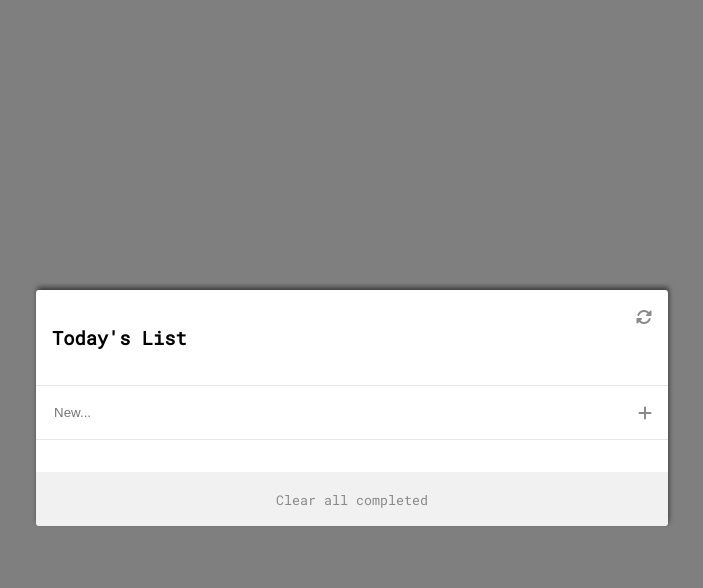
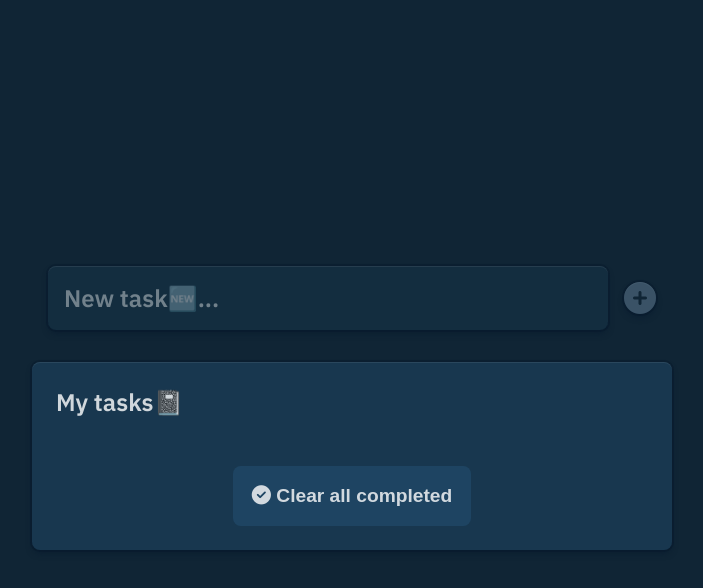
Before and after one commit to kaizipaul/to-do-list, a website built with webpack: page src/index.html in a window 1280 px wide. Both pictures are taken after a click on the icon 932 px from the left and 317 px from the top of the page. Shown: the whole page, without its empty margins (288-991 px from the left). Built offline with nearby package versions, Linux system fonts and the light colour scheme.

Commit message:
Improve UI elements and Update ReadMe

```diff
--- a/src/index.html
+++ b/src/index.html
@@ -5,24 +5,22 @@
     <meta http-equiv="X-UA-Compatible" content="IE=edge">
     <meta name="viewport" content="width=device-width, initial-scale=1.0">
     <title>To-do List</title>
-    <script src="https://kit.fontawesome.com/a738fb17fd.js" crossorigin="anonymous"></script>
+    <script src="https://kit.fontawesome.com/7fe3127ccf.js" crossorigin="anonymous"></script>
 </head>
 <body>
-    <section class="main-section">
-        <div class="container">
-            <div class="heading">
-                <h3 class="list-header">Today's List</h3>
-                <span><i class="fa-solid fa-rotate"></i></span>
+    <section class="main-section flex">
+            <div class="input-items flex">
+                <input class="text-field" type="text" placeholder="New task🆕...">
+                <span><i class="fa-solid fa-circle-plus"></i></span>
             </div>
-            <div class="input-items">
-                <input class="text-field" type="text" placeholder="New...">
-                <span><i id="add-button" class="fa-solid fa-plus"></i></span>
+            <div class="my-tasks flex">
+            <p class="list-header">My tasks📓</p>
+            <ul class="todolist flex">
+            </ul>
+            <div class="clear flex">
+                <button class="clear-list"><i class="fa-sharp fa-solid fa-circle-check"></i> Clear all completed</button>
             </div>
-            <ul class="todolist"></ul>
-            <div class="clear">
-                <button class="clear-list">Clear all completed</button>
             </div>
-        </div>
     </section>
 </body>
 </html>
--- a/src/index.js
+++ b/src/index.js
@@ -3,7 +3,7 @@ import ToDoList, { input, listContainer } from './modules/todoClass.js';
 
 // import checkIfDone from './modules/clearItems.js';
 
-const AddKey = document.getElementById('add-button');
+const AddKey = document.querySelector('.fa-circle-plus');
 
 document.addEventListener('DOMContentLoaded', () => {
   ToDoList.render();
--- a/src/modules/todoClass.js
+++ b/src/modules/todoClass.js
@@ -14,18 +14,21 @@ export default class ToDoList {
       const taskCard = document.createElement('li');
       taskCard.id = task.id;
       taskCard.classList.add('list-item');
-      taskCard.innerHTML = `<input type=checkbox class="check-box"><p>${task.description}</p><button class="delete-btn">delete me</button>`;
+      taskCard.innerHTML = `<div class="task-main"><input type=checkbox class="check-box"><p class="task-description">${task.description}</p></div><i class="fa-solid fa-trash delete-btn"></i>`;
       listContainer.appendChild(taskCard);
     });
 
     const checkBox = document.querySelectorAll('.check-box');
+    const taskDescription = document.querySelectorAll('.task-description');
 
     checkBox.forEach((box, id) => {
       box.addEventListener('change', () => {
         if (box.checked === true) {
           fromStorage[id].complete = true;
+          taskDescription[id].classList.add('active');
         } else {
           fromStorage[id].complete = false;
+          taskDescription[id].classList.remove('active');
         }
         localStorage.setItem('listStorage', JSON.stringify(fromStorage));
       });
--- a/src/style.css
+++ b/src/style.css
@@ -1,123 +1,177 @@
-@import url('https://fonts.googleapis.com/css2?family=Roboto+Mono&display=swap');
+/* stylelint-disable csstree/validator */
+@import url('https://fonts.googleapis.com/css2?family=IBM+Plex+Sans:wght@200;400;600&display=swap');
+
+* {
+  margin: 0;
+  padding: 0;
+  box-sizing: border-box;
+}
+
+::-webkit-scrollbar {
+  width: 0.6rem;
+}
+
+::-webkit-scrollbar-track {
+  background: rgba(16, 37, 53, 1);
+}
+
+::-webkit-scrollbar-thumb {
+  background: rgba(33, 74, 107, 0.5);
+}
+
+::-webkit-scrollbar-thumb:hover {
+  background: rgba(25, 27, 29, 1);
+}
 
 body {
-  background-color: rgba(0, 0, 0, 0.5);
+  background-color: rgba(16, 37, 53, 1);
   display: flex;
   justify-content: center;
   align-items: center;
   height: 100vh;
-  font-family: 'Roboto Mono', monospace;
+  color: rgba(255, 255, 255, 0.8);
+  font-family: 'IBM Plex Sans', sans-serif;
+}
+
+.flex {
+  display: flex;
 }
 
 .main-section {
+  width: 50%;
+  flex-direction: column;
+  gap: 1rem;
+  max-height: 80%;
+}
+
+.my-tasks {
   display: flex;
   flex-direction: column;
   justify-content: center;
   align-items: flex-start;
-  /* stylelint-disable-next-line csstree/validator */
-  height: fit-content;
-  min-width: 50%;
-  margin-inline: auto;
-  background-color: #fff;
-  box-shadow: 1px -3px 5px 0 rgba(0, 0, 0, 0.52);
-  border-radius: 3px;
+  width: 100%;
+  padding: 1.5rem;
+  background-color: rgba(33, 74, 107, 0.5);
+  border-radius: 0.5rem;
+  box-shadow: rgba(6, 24, 44, 0.4) 0 0 0 2px, rgba(6, 24, 44, 0.65) 0 4px 6px -1px, rgba(255, 255, 255, 0.08) 0 1px 0 inset;
 }
 
-.container {
-  display: flex;
-  flex-direction: column;
-  min-width: 100%;
-  height: 100%;
-}
-
-.heading,
 .input-items {
-  display: flex;
   justify-content: space-between;
+  align-items: center;
+  gap: 1rem;
   padding: 1rem;
-  border-bottom: 1px solid rgba(128, 128, 128, 0.199);
+  width: 100%;
 }
 
 .list-item {
   list-style: none;
   display: flex;
-  justify-content: flex-start;
-  align-items: center;
-  padding: 1rem;
-  border-bottom: 1px solid rgba(128, 128, 128, 0.199);
+  justify-content: space-between;
+  padding: 1.5rem 1rem;
+  width: 100%;
+  border-radius: 0.5rem;
+  background-color: rgba(33, 74, 107, 0.4);
 }
 
-.todolist {
-  padding-left: 0%;
+.task-description {
+  font-size: 1.2rem;
 }
 
-.task {
-  margin-left: 5px;
+.active {
+  text-decoration-line: line-through;
+}
+
+.task-main {
+  display: flex;
+  gap: 1rem;
+  align-items: center;
+}
+
+.list-header {
+  font-size: 1.5rem;
+  font-weight: 600;
 }
 
 .clear {
-  text-align: center;
-  padding: 1rem;
-  background: rgba(128, 128, 128, 0.112);
+  width: 100%;
+  justify-content: center;
 }
 
 .clear-list {
   border: none;
   cursor: pointer;
-  background-color: transparent;
-  color: rgba(128, 128, 128, 0.92);
-  font-family: 'Roboto Mono', monospace;
+  color: rgba(255, 255, 255, 0.8);
+  font-size: 1.2rem;
+  font-weight: 600;
+  background-color: rgba(33, 74, 107, 0.7);
   transition: 0.4s;
+  padding: 1.2rem;
+  border-radius: 0.5rem;
 }
 
 .clear-list:hover {
-  color: rgba(0, 0, 0, 0.5);
+  background-color: rgba(255, 255, 255, 0.7);
+  color: rgba(16, 37, 53, 0.9);
 }
 
 .text-field {
   border: none;
+  width: 95%;
+  height: 2rem;
+  font-size: 1.5rem;
+  border-radius: 0.5rem;
+  background-color: rgba(33, 74, 107, 0.2);
+  color: rgba(255, 255, 255, 0.7);
+  padding: 2rem 1rem;
+  font-family: 'IBM Plex Sans', sans-serif;
+  font-weight: 600;
+  box-shadow: rgba(6, 24, 44, 0.4) 0 0 0 2px, rgba(6, 24, 44, 0.65) 0 4px 6px -1px, rgba(255, 255, 255, 0.08) 0 1px 0 inset;
 }
 
-.input-text:focus {
-  outline: none;
+::placeholder {
+  color: rgba(255, 255, 255, 0.4);
 }
 
-i {
-  color: rgba(128, 128, 128, 0.92);
-  cursor: pointer;
+.text-field:focus {
+  outline: none;
+  background-color: rgba(33, 74, 107, 0.7);
 }
 
-#ellipsis {
-  cursor: move;
-  display: inline;
+.fa-circle-plus {
+  color: rgba(99, 128, 151, 0.5);
+  font-size: 2rem;
+  box-shadow: rgba(6, 24, 44, 0.4) 0 0 0 2px, rgba(6, 24, 44, 0.65) 0 4px 6px -1px, rgba(255, 255, 255, 0.08) 0 1px 0 inset;
+  border-radius: 50%;
+  cursor: pointer;
+  transition: 0.5s;
 }
 
-.backyellow {
-  background-color: rgba(255, 217, 0, 0.169);
+.fa-circle-plus:hover {
+  color: rgba(255, 255, 255, 0.6);
 }
 
-.inline {
-  display: inline;
+.fa-trash {
+  color: rgba(99, 128, 151, 0.5);
+  font-size: 1.5rem;
+  cursor: pointer;
+  transition: 0.5s;
 }
 
-.fa-trash-can {
-  display: none;
+.fa-trash:hover {
+  color: rgba(248, 11, 11, 0.9);
 }
 
-.fa-trash-can:hover {
-  color: red;
+.todolist {
+  padding: 1.5rem 0;
+  flex-direction: column;
+  width: 100%;
+  gap: 1rem;
 }
 
 input[type="checkbox"] {
-  height: 20px;
-  width: 20px;
-  color: green;
+  height: 1.5rem;
+  width: 1.5rem;
+  border: none;
+  accent-color: #e8ecf0;
 }
-
-.checkbox:checked::before {
-  background-color: green;
-}
-
-.fa-ellipsis-vertical {
-  cursor: move;
-}
```
Also changed, not shown: README.md, assets/app.png (added).
